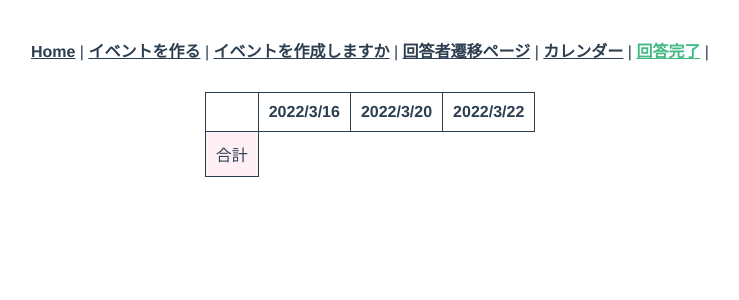
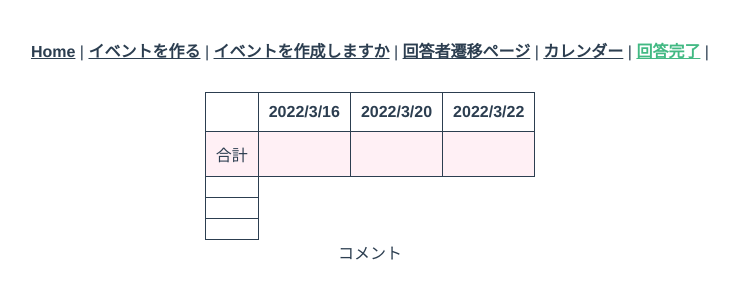
Before and after one commit to kanacoyn/arrangeapp, a Vue app: page /answerFinished in a window 1280 px wide. Shown: the top 300 px of the page, without its empty margins (270-1009 px from the left). Built offline with nearby package versions, Linux system fonts and the light colour scheme.

Commit message:
UserListクラス作成

```diff
--- a/src/store/index.ts
+++ b/src/store/index.ts
@@ -1,8 +1,8 @@
 import Vue from "vue";
 import Vuex from "vuex";
 import { Event } from "@/types/event";
-import { RegisterUser } from "@/types/RegisterUser";
 import { EventDate } from "@/types/date";
+import { UserList } from "@/types/UserList";
 
 Vue.use(Vuex);
 
@@ -14,16 +14,15 @@ export default new Vuex.Store({
       "飲み会",
       "池袋駅周辺で行います",
       [
-        new EventDate(1, "2022/3/16", 0),
-        new EventDate(2, "2022/3/20", 0),
-        new EventDate(3, "2022/3/22", 0),
+        new EventDate(1, "2022/3/16"),
+        new EventDate(2, "2022/3/20"),
+        new EventDate(3, "2022/3/22"),
       ],
       "abc@gmail.com",
       "12345",
       ""
     ),
-    registerUser: new RegisterUser(0, "", [], [], ""),
-    userList: new Array<RegisterUser>(),
+    userList: new UserList(-1, [], []),
   },
   mutations: {
     /**
@@ -32,10 +31,7 @@ export default new Vuex.Store({
      * @param payload 回答者情報
      */
     registerAnswer(state, payload) {
-      state.userList.push(payload.registerUser);
-    },
-    selectAnswer(state, payload) {
-      state.eventInfo.date.push(payload.date);
+      state.userList.userList.push(payload.registerUser);
     },
     // InputOptionDate(state, payload) {
     //   const selectedDateOptionId = state.eventInfo.eventId;
@@ -45,10 +41,6 @@ export default new Vuex.Store({
     //   );
     //   state.eventInfo.date.push(selectedOptionDate);
     //   console.log(payload.Date);
-    // },
-
-    // registerAnswer(state, payload) {
-    //   state.userList.push(payload);
     // },
   },
   getters: {
@@ -78,6 +70,10 @@ export default new Vuex.Store({
     getUserList(state) {
       return state.userList;
     },
+
+    // getAnswerCount(state){
+    //   return state.
+    // }
   },
   modules: {},
 });
--- /dev/null
+++ b/src/types/UserList.ts
@@ -0,0 +1,36 @@
+import { RegisterUser } from "./RegisterUser";
+
+export class UserList {
+  constructor(
+    // id
+    private _id: number,
+    // ユーザー情報
+    private _userList: Array<RegisterUser>,
+    // 〇のカウント数
+    private _answerCount: Array<number>
+  ) {}
+
+  public get id(): number {
+    return this._id;
+  }
+
+  public set id(id: number) {
+    this._id = id;
+  }
+
+  public get userList(): Array<RegisterUser> {
+    return this._userList;
+  }
+
+  public set userList(userList: Array<RegisterUser>) {
+    this._userList = userList;
+  }
+
+  public get answerCount(): Array<number> {
+    return this._answerCount;
+  }
+
+  public set answerCount(answerCount: Array<number>) {
+    this._answerCount = answerCount;
+  }
+}
--- a/src/types/date.ts
+++ b/src/types/date.ts
@@ -9,9 +9,7 @@ export class EventDate {
     // id
     private _dateId: number,
     // 候補日程
-    private _date: string,
-    // 〇のカウント数
-    private _answerCount: number
+    private _date: string
   ) {}
 
   // get formatDate(): string {
@@ -34,12 +32,4 @@ export class EventDate {
   public set date(date: string) {
     this._date = date;
   }
-
-  public get answerCount(): number {
-    return this._answerCount;
-  }
-
-  public set answerCount(answerCount: number) {
-    this._answerCount = answerCount;
-  }
 }
--- a/src/views/AnswerFinished.vue
+++ b/src/views/AnswerFinished.vue
@@ -9,9 +9,9 @@
       </tr>
       <tr class="total">
         <td>合計</td>
-        <!-- <td v-for="date of eventInfo.date" v-bind:key="date.dateId">
-          {{ count }}
-        </td> -->
+        <td v-for="date of eventInfo.date" v-bind:key="date.dateId">
+          {{ date.answerCount }}
+        </td>
       </tr>
       <tr v-for="user of userList" v-bind:key="user.userId">
         <td>{{ user.name }}</td>
@@ -20,6 +20,9 @@
         </td>
       </tr>
     </table>
+    <div>
+      <div>コメント</div>
+    </div>
   </div>
 </template>
 
--- a/src/views/AnswerQuestions.vue
+++ b/src/views/AnswerQuestions.vue
@@ -13,6 +13,9 @@
           <td>-</td>
           <td>-</td>
           <td>-</td>
+          <!-- <td v-for="date of eventInfo.date" v-bind:key="date.dateId">
+            {{ date.answerCount }}
+          </td> -->
         </tr>
       </table>
     </div>
@@ -85,6 +88,8 @@ export default class AnswerFinished extends Vue {
   private currentEvent = new Event(0, "", "", [], "", "", "");
   // 現在回答済のユーザー
   private currentUserList = new Array<RegisterUser>();
+  // 現在の〇のカウント数
+  private currentAnswerCount = new Array<number>();
 
   created(): void {
     this.eventInfo = this.$store.getters.getEvent;
@@ -126,6 +131,15 @@ export default class AnswerFinished extends Vue {
       console.log(userList);
       newId = Number(userList[0].userId) + 1;
     }
+
+    // 〇の数を数える
+    let count = 0;
+    for (let answer of this.answerArray) {
+      if (answer === "〇") {
+        count += 1;
+      }
+    }
+
     // 回答内容を登録する
     this.$store.commit("registerAnswer", {
       registerUser: new RegisterUser(
@@ -165,6 +179,7 @@ td {
 
 table {
   border-collapse: collapse;
+  margin-bottom: 30px;
 }
 
 .total {
```
